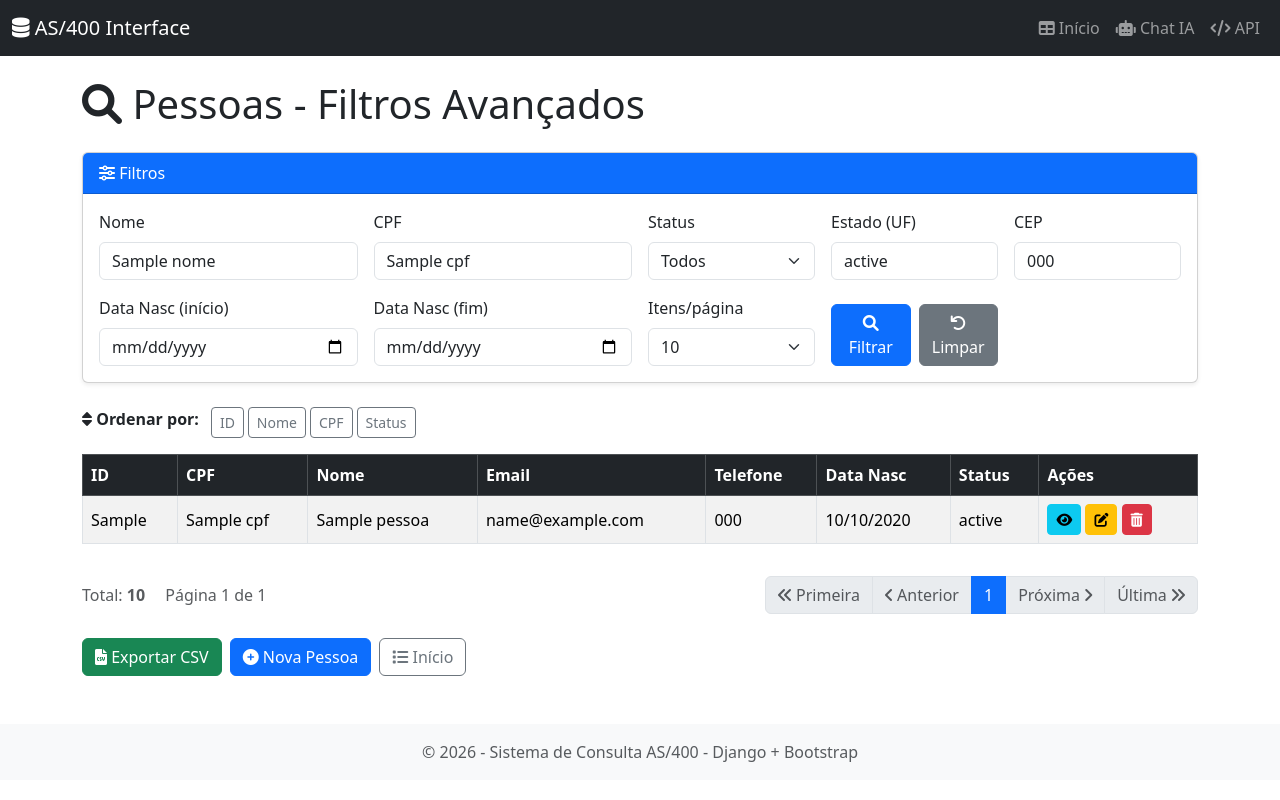
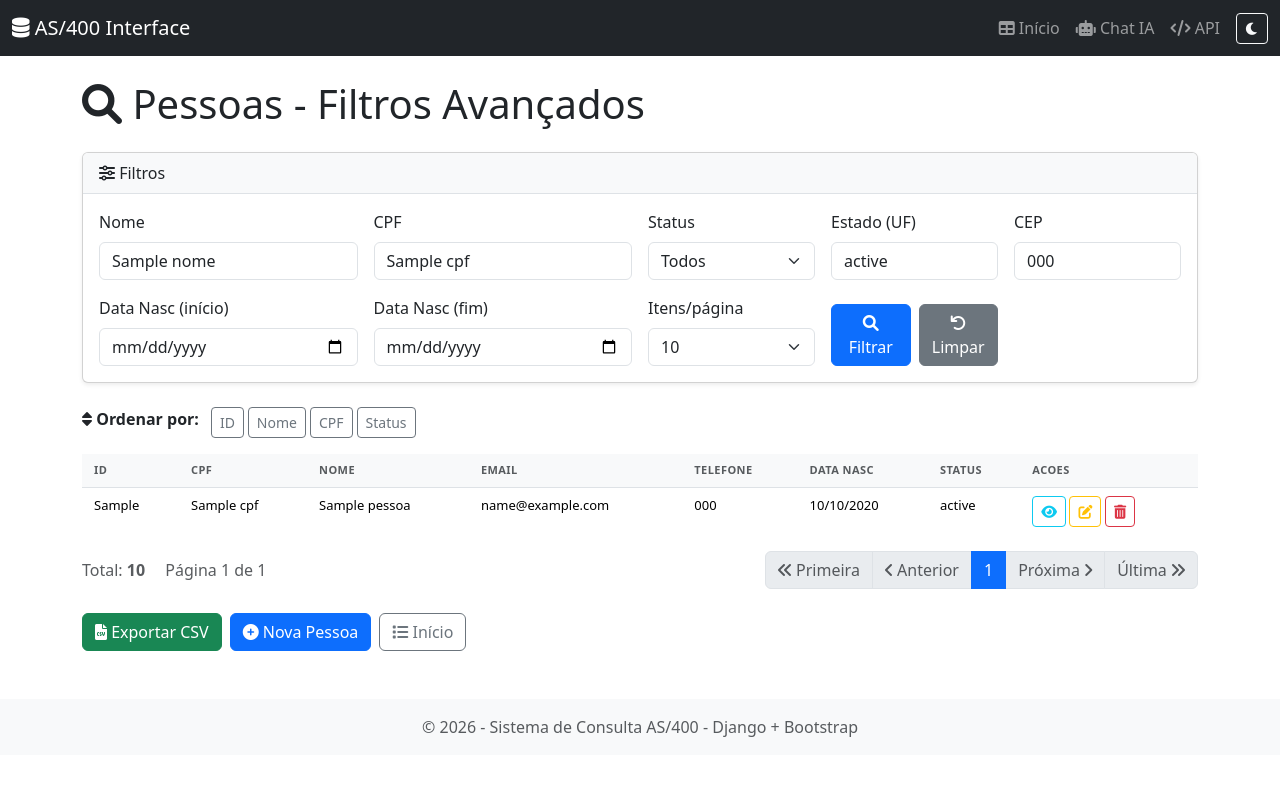
Before and after one commit to antoniorosasse/as400_interface, a Django app: template pessoas/templates/pessoas/lista_paginada.html in a window 1280 px wide. Run offline with Django 5.2, Linux system fonts and the light colour scheme; the template is opened without the code that fills it: most values are stand-ins (such as "Sample title", 1, 10 or a date in 2020).

Commit message:
feat(pessoas): mesma linguagem visual do cnpj e tema claro/escuro
- pessoas/static/pessoas/css/sistema.css: copia da folha do cnpj_interface
  (sis-tabela, sis-thead, sis-num, sis-pill, tabela-cards)
- base.html: {% load static %}, script de tema antes do CSS (chave
  sistema-tema, ?tema=dark|light), botao sol/lua na navbar, footer em
  bg-body-tertiary
- lista.html: sis-tabela + tabela-cards + data-label (vira cartoes no
  celular), pills bg-*-subtle, acoes btn-outline-*
- lista_paginada.html: tabela densa, cabecalho de filtros neutro e badge do
  keyset suave
- detalhe.html, form_pessoa.html, estabelecimento.html: cabecalho de card
  neutro no lugar de bg-primary/bg-dark e tabela/pre por variaveis
- chat.html: cores fixas (#007bff, #dee2e6) trocadas por variaveis --bs-*
- README: secao Front-end e arvore atualizada

```diff
--- /dev/null
+++ b/pessoas/static/pessoas/css/sistema.css
@@ -0,0 +1,124 @@
+/* ============================================================
+   sistema.css - linguagem visual comum aos modulos do sistema
+   Traduz para Bootstrap 5.3 a mesma estetica do spike Tailwind:
+   tabela densa, cabecalho discreto, pills suaves e numeros alinhados.
+   O tema (claro/escuro) vem de data-bs-theme - nao ha CSS por tema aqui.
+   ============================================================ */
+
+:root {
+    --sis-fs-xs: .6875rem;          /* 11px: cabecalho de tabela, pills */
+    --sis-fs-sm: .8125rem;          /* 13px: corpo de tabela densa */
+    --sis-tracking: .04em;
+}
+
+/* ---------- tabela ---------- */
+.table.sis-tabela {
+    font-size: var(--sis-fs-sm);
+    margin-bottom: 0;
+}
+
+/* cabecalho: 11px em caixa alta, discreto (substitui o table-dark) */
+.table.sis-tabela > thead.sis-thead > tr > th {
+    font-size: var(--sis-fs-xs);
+    text-transform: uppercase;
+    letter-spacing: var(--sis-tracking);
+    font-weight: 600;
+    color: var(--bs-secondary-color);
+    background-color: var(--bs-tertiary-bg);
+    border-bottom: 1px solid var(--bs-border-color);
+    padding: .5rem .75rem;
+}
+
+.table.sis-tabela > tbody > tr > td {
+    padding: .5rem .75rem;
+    border-bottom: 1px solid var(--bs-border-color-translucent);
+    vertical-align: top;
+}
+
+/* so as colunas de texto longo quebram em qualquer ponto */
+.table.sis-tabela > tbody > tr > td[data-label="Endereço"],
+.table.sis-tabela > tbody > tr > td[data-label="CNAE"] {
+    overflow-wrap: anywhere;
+}
+
+/* valores longos (CNAE secundario, endereco) quebram em vez de vazar */
+.card-body dd { overflow-wrap: anywhere; }
+.card-body .col-md-6 > .table.table-sm > tbody > tr > td { overflow-wrap: anywhere; }
+
+.table.sis-tabela > tbody > tr:last-child > td {
+    border-bottom: 0;
+}
+
+/* linha da matriz: tinta suave no lugar do table-primary */
+.table.sis-tabela > tbody > tr.sis-linha-matriz {
+    --bs-table-bg: var(--bs-primary-bg-subtle);
+    --bs-table-color: var(--bs-body-color);
+}
+
+/* numeros alinhados (telefone, data) e CNPJ em monoespaco */
+.sis-num { font-variant-numeric: tabular-nums; }
+
+.sis-cnpj {
+    font-family: var(--bs-font-monospace);
+    font-size: var(--sis-fs-xs);
+    white-space: nowrap;
+}
+
+/* pills suaves: usa as cores subtle que o Bootstrap 5.3 ja tem nos 2 temas */
+.sis-pill {
+    font-size: var(--sis-fs-xs);
+    font-weight: 600;
+    padding: .15rem .5rem;
+    border-radius: 50rem;
+    line-height: 1.4;
+}
+
+/* ---------- mobile: a tabela vira cartoes (sem duplicar markup) ---------- */
+@media (max-width: 767.98px) {
+    .tabela-cards > thead { display: none; }
+
+    .tabela-cards,
+    .tabela-cards > tbody,
+    .tabela-cards > tbody > tr,
+    .tabela-cards > tbody > tr > td {
+        display: block;
+        width: 100%;
+    }
+
+    .tabela-cards > tbody > tr {
+        border: 1px solid var(--bs-border-color);
+        border-radius: .75rem;
+        margin-bottom: .75rem;
+        padding: .5rem .75rem;
+        background-color: var(--bs-body-bg);
+    }
+
+    .tabela-cards > tbody > tr.sis-linha-matriz {
+        border-color: var(--bs-primary-border-subtle);
+        background-color: var(--bs-primary-bg-subtle);
+    }
+
+    .tabela-cards > tbody > tr > td {
+        border: 0;
+        padding: .25rem 0;
+        display: flex;
+        gap: .75rem;
+        justify-content: space-between;
+        align-items: baseline;
+        text-align: right;
+    }
+
+    /* rotulo do campo, vindo do atributo data-label de cada td */
+    .tabela-cards > tbody > tr > td[data-label]::before {
+        content: attr(data-label);
+        flex: 0 0 40%;
+        text-align: left;
+        font-size: var(--sis-fs-xs);
+        font-weight: 600;
+        text-transform: uppercase;
+        letter-spacing: var(--sis-tracking);
+        color: var(--bs-secondary-color);
+    }
+
+    .tabela-cards > tbody > tr > td:empty { display: none; }
+}
--- a/pessoas/templates/base.html
+++ b/pessoas/templates/base.html
@@ -1,11 +1,29 @@
+{% load static %}
 <!DOCTYPE html>
 <html lang="pt-br">
 <head>
     <meta charset="UTF-8">
     <meta name="viewport" content="width=device-width, initial-scale=1.0">
+    <meta name="theme-color" content="#212529">
     <title>{% block title %}Sistema AS/400{% endblock %}</title>
+    <script>
+    /* Tema claro/escuro: aplica ANTES do CSS carregar para nao piscar.
+       Chave unica do sistema: 'sistema-tema' (a mesma do cnpj_interface).
+       data-theme = nossos estilos; data-bs-theme = componentes Bootstrap 5.3. */
+    (function () {
+        /* ?tema=dark|light forca o tema (usado em teste/print); senao vale o localStorage */
+        var q = new URLSearchParams(window.location.search).get('tema');
+        var t = (q === 'dark' || q === 'light') ? q : localStorage.getItem('sistema-tema');
+        if (t !== 'dark' && t !== 'light') {
+            t = window.matchMedia('(prefers-color-scheme: dark)').matches ? 'dark' : 'light';
+        }
+        document.documentElement.setAttribute('data-theme', t);
+        document.documentElement.setAttribute('data-bs-theme', t);
+    })();
+    </script>
     <link href="https://cdn.jsdelivr.net/npm/bootstrap@5.3.2/dist/css/bootstrap.min.css" rel="stylesheet">
     <link rel="stylesheet" href="https://cdnjs.cloudflare.com/ajax/libs/font-awesome/6.0.0/css/all.min.css">
+    <link rel="stylesheet" href="{% static 'pessoas/css/sistema.css' %}?v=1">
     {% block extra_css %}{% endblock %}
 </head>
 <body>
@@ -36,6 +54,9 @@
                     </li>
                 </ul>
             </div>
+            <button type="button" id="btn-tema" class="btn btn-sm btn-outline-light ms-2" aria-label="Alternar tema claro/escuro">
+                <i class="fas fa-moon" id="icone-tema"></i>
+            </button>
         </div>
     </nav>
     <div class="container mt-4">
@@ -49,10 +70,30 @@
         {% endif %}
         {% block content %}{% endblock %}
     </div>
-    <footer class="bg-light text-center text-muted py-3 mt-5">
+    <footer class="bg-body-tertiary text-body-secondary text-center py-3 mt-5">
         <div class="container">&copy; 2026 - Sistema de Consulta AS/400 - Django + Bootstrap</div>
     </footer>
     <script src="https://cdn.jsdelivr.net/npm/bootstrap@5.3.2/dist/js/bootstrap.bundle.min.js"></script>
+    <script>
+    /* Botao de tema (aplica junto com data-bs-theme para o Bootstrap escurecer sozinho) */
+    (function () {
+        var html = document.documentElement;
+        var btn = document.getElementById('btn-tema');
+        var icone = document.getElementById('icone-tema');
+        if (!btn) { return; }
+        function pinta(t) {
+            html.setAttribute('data-theme', t);
+            html.setAttribute('data-bs-theme', t);
+            if (icone) { icone.className = t === 'dark' ? 'fas fa-sun' : 'fas fa-moon'; }
+        }
+        pinta(html.getAttribute('data-theme') === 'dark' ? 'dark' : 'light');
+        btn.addEventListener('click', function () {
+            var novo = html.getAttribute('data-theme') === 'dark' ? 'light' : 'dark';
+            localStorage.setItem('sistema-tema', novo);
+            pinta(novo);
+        });
+    })();
+    </script>
     {% block extra_js %}{% endblock %}
 </body>
 </html>
--- a/pessoas/templates/pessoas/form_pessoa.html
+++ b/pessoas/templates/pessoas/form_pessoa.html
@@ -4,7 +4,7 @@
 <div class="row justify-content-center">
     <div class="col-md-8">
         <div class="card shadow-sm">
-            <div class="card-header bg-primary text-white">
+            <div class="card-header bg-body-tertiary border-bottom">
                 <h5 class="mb-0"><i class="fas {% if edicao %}fa-edit{% else %}fa-plus-circle{% endif %}"></i> {% if edicao %}Editar{% else %}Nova{% endif %} Pessoa</h5>
             </div>
             <div class="card-body">
--- a/pessoas/templates/pessoas/lista_paginada.html
+++ b/pessoas/templates/pessoas/lista_paginada.html
@@ -12,7 +12,7 @@
 <!-- FORMULÁRIO DE FILTROS (RESPONSIVO)        -->
 <!-- ========================================== -->
 <div class="card mb-4 shadow-sm">
-    <div class="card-header bg-primary text-white">
+    <div class="card-header bg-body-tertiary border-bottom">
         <i class="fas fa-sliders-h"></i> Filtros
     </div>
     <div class="card-body">
@@ -133,9 +133,9 @@
                         <li><strong>Data Nasc:</strong> {{ p.data_nasc|date:"d/m/Y"|default:"-" }}</li>
                         <li><strong>Status:</strong>
                             {% if p.status == 'A' %}
-                                <span class="badge bg-success">Ativo</span>
+                                <span class="badge sis-pill bg-success-subtle text-success-emphasis">Ativo</span>
                             {% elif p.status == 'I' %}
-                                <span class="badge bg-danger">Inativo</span>
+                                <span class="badge sis-pill bg-danger-subtle text-danger-emphasis">Inativo</span>
                             {% else %}
                                 {{ p.status }}
                             {% endif %}
@@ -144,15 +144,15 @@
                     </ul>
                     <div class="d-flex gap-2">
                         <a href="{% url 'detalhe_pessoa' p.id_pessoa %}?next={{ request.get_full_path|urlencode }}"
-                           class="btn btn-info btn-sm flex-fill">
+                           class="btn btn-outline-info btn-sm flex-fill">
                             <i class="fas fa-eye"></i> Detalhes
                         </a>
                         <a href="{% url 'editar_pessoa' p.id_pessoa %}?next={{ request.get_full_path|urlencode }}"
-                           class="btn btn-warning btn-sm flex-fill">
+                           class="btn btn-outline-warning btn-sm flex-fill">
                             <i class="fas fa-edit"></i> Editar
                         </a>
                         <a href="{% url 'excluir_pessoa' p.id_pessoa %}?next={{ request.get_full_path|urlencode }}"
-                           class="btn btn-danger btn-sm flex-fill">
+                           class="btn btn-outline-danger btn-sm flex-fill">
                             <i class="fas fa-trash-alt"></i> Excluir
                         </a>
                     </div>
@@ -171,8 +171,8 @@
 <!-- TABELA (visível apenas em telas médias+)   -->
 <!-- ========================================== -->
 <div class="table-responsive d-none d-md-block">
-    <table class="table table-striped table-hover table-bordered align-middle">
-        <thead class="table-dark">
+    <table class="table sis-tabela align-middle">
+        <thead class="sis-thead">
             <tr>
                 <th>ID</th>
                 <th>CPF</th>
@@ -181,38 +181,38 @@
                 <th>Telefone</th>
                 <th>Data Nasc</th>
                 <th>Status</th>
-                <th>Ações</th>
+                <th>Acoes</th>
             </tr>
         </thead>
         <tbody>
             {% for p in pessoas %}
             <tr>
-                <td>{{ p.id_pessoa }}</td>
-                <td>{{ p.cpf }}</td>
+                <td class="sis-num">{{ p.id_pessoa }}</td>
+                <td class="sis-num">{{ p.cpf }}</td>
                 <td>{{ p.nomecompl }}</td>
                 <td>{{ p.email|default:"-" }}</td>
-                <td>{{ p.telefone|default:"-" }}</td>
-                <td>{{ p.data_nasc|date:"d/m/Y"|default:"-" }}</td>
+                <td class="sis-num">{{ p.telefone|default:"-" }}</td>
+                <td class="sis-num">{{ p.data_nasc|date:"d/m/Y"|default:"-" }}</td>
                 <td>
                     {% if p.status == 'A' %}
-                        <span class="badge bg-success">Ativo</span>
+                        <span class="badge sis-pill bg-success-subtle text-success-emphasis">Ativo</span>
                     {% elif p.status == 'I' %}
-                        <span class="badge bg-danger">Inativo</span>
+                        <span class="badge sis-pill bg-danger-subtle text-danger-emphasis">Inativo</span>
                     {% else %}
                         {{ p.status }}
                     {% endif %}
                 </td>
                 <td>
                     <a href="{% url 'detalhe_pessoa' p.id_pessoa %}?next={{ request.get_full_path|urlencode }}"
-                       class="btn btn-sm btn-info" title="Detalhes">
+                       class="btn btn-sm btn-outline-info" title="Detalhes">
                         <i class="fas fa-eye"></i>
                     </a>
                     <a href="{% url 'editar_pessoa' p.id_pessoa %}?next={{ request.get_full_path|urlencode }}"
-                       class="btn btn-sm btn-warning" title="Editar">
+                       class="btn btn-sm btn-outline-warning" title="Editar">
                         <i class="fas fa-edit"></i>
                     </a>
                     <a href="{% url 'excluir_pessoa' p.id_pessoa %}?next={{ request.get_full_path|urlencode }}"
-                       class="btn btn-sm btn-danger" title="Excluir">
+                       class="btn btn-sm btn-outline-danger" title="Excluir">
                         <i class="fas fa-trash-alt"></i>
                     </a>
                 </td>
@@ -234,7 +234,7 @@
         <span class="text-muted">Total: <strong>{{ total }}</strong></span>
         <span class="text-muted ms-3">Página {{ page }} de {{ total_pages }}</span>
         {% if usando_keyset %}
-            <span class="badge bg-info ms-2">Navegação rápida (keyset)</span>
+            <span class="badge sis-pill bg-info-subtle text-info-emphasis ms-2">Navegação rápida (keyset)</span>
         {% endif %}
     </div>
     <nav aria-label="Paginação">
```
Also changed, not shown: pessoas/templates/pessoas/chat.html (+56 -48 lines), pessoas/templates/pessoas/detalhe.html (+22 -18 lines), pessoas/templates/pessoas/estabelecimento.html (+5 -5 lines), pessoas/templates/pessoas/lista.html (+16 -16 lines), README.md.
